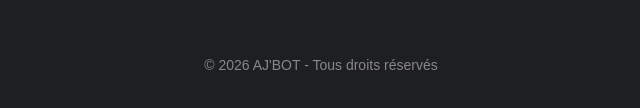
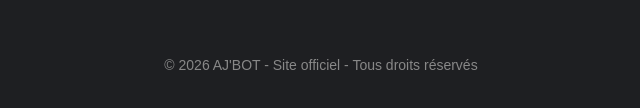
Before and after one commit to EzCruw1/ajbot-legal, a plain HTML site: page index.html in a window 1280 px wide. Shown: the part 538-646 px from the top of the page, 319-959 px from the left. Drawn offline with Linux system fonts and the light colour scheme.

Commit message:
Update index.html

```diff
--- a/index.html
+++ b/index.html
@@ -89,7 +89,7 @@
         </p>
 
         <footer>
-            © 2026 AJ'BOT - Tous droits réservés
+            © 2026 AJ'BOT - Site officiel - Tous droits réservés
         </footer>
     </div>
 </body>
```
